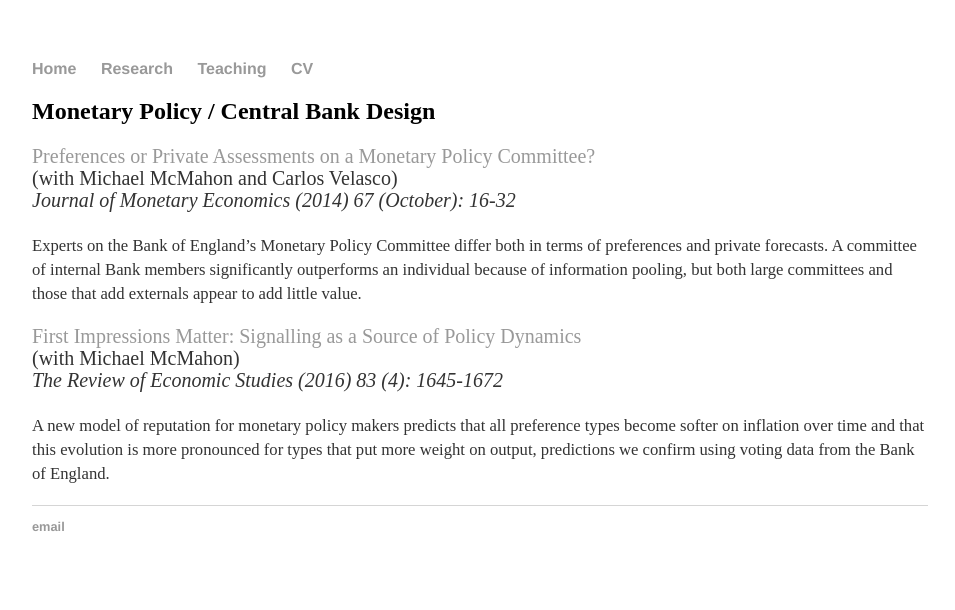
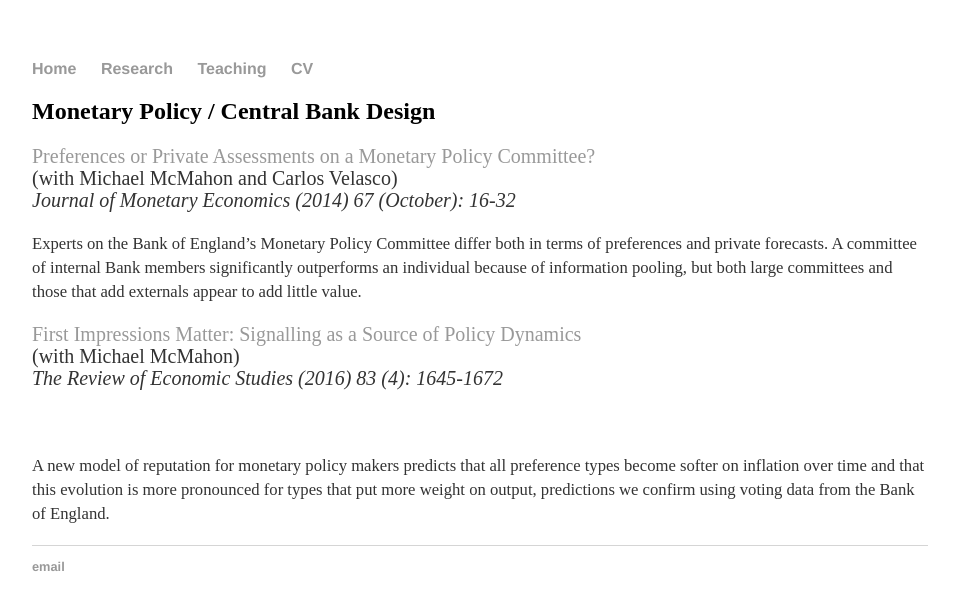
Before and after one commit to sekhansen/sekhansen.github.io, a Jekyll site: the page built from research.html, in a window 1280 px wide. Shown: the top 610 px of the page, without its empty margins (160-1115 px from the left). Built offline with Jekyll 4.4.1, drawn with Linux system fonts in a browser that asks for light colours.

Commit message:
Update research.html

```diff
--- a/research.html
+++ b/research.html
@@ -8,12 +8,18 @@
 <a href="http://www.sciencedirect.com/science/article/pii/S0304393214000841"> Preferences or Private Assessments on a Monetary Policy Committee?</a>
 <br>(with Michael McMahon and Carlos Velasco)
 <br><i>Journal of Monetary Economics (2014) 67 (October): 16-32</i>
-<br><br><small>Experts on the Bank of England’s Monetary Policy Committee differ both in terms of preferences and private forecasts.  A committee of internal Bank members significantly outperforms an individual because of information pooling, but both large committees and those that add externals appear to add little value.</small>
+</p>
+
+<p>
+<small>Experts on the Bank of England’s Monetary Policy Committee differ both in terms of preferences and private forecasts.  A committee of internal Bank members significantly outperforms an individual because of information pooling, but both large committees and those that add externals appear to add little value.</small>
 </p>
 
 <p>
 <a href="http://restud.oxfordjournals.org/content/early/2016/03/20/restud.rdw007.abstract"> First Impressions Matter: Signalling as a Source of Policy Dynamics</a>
 <br>(with Michael McMahon)
 <br><i>The Review of Economic Studies (2016) 83 (4): 1645-1672</i>
+</p>
+
+<p>
 <br><br><small>A new model of reputation for monetary policy makers predicts that all preference types become softer on inflation over time and that this evolution is more pronounced for types that put more weight on output, predictions we confirm using voting data from the Bank of England.</small>
 </p>
```
